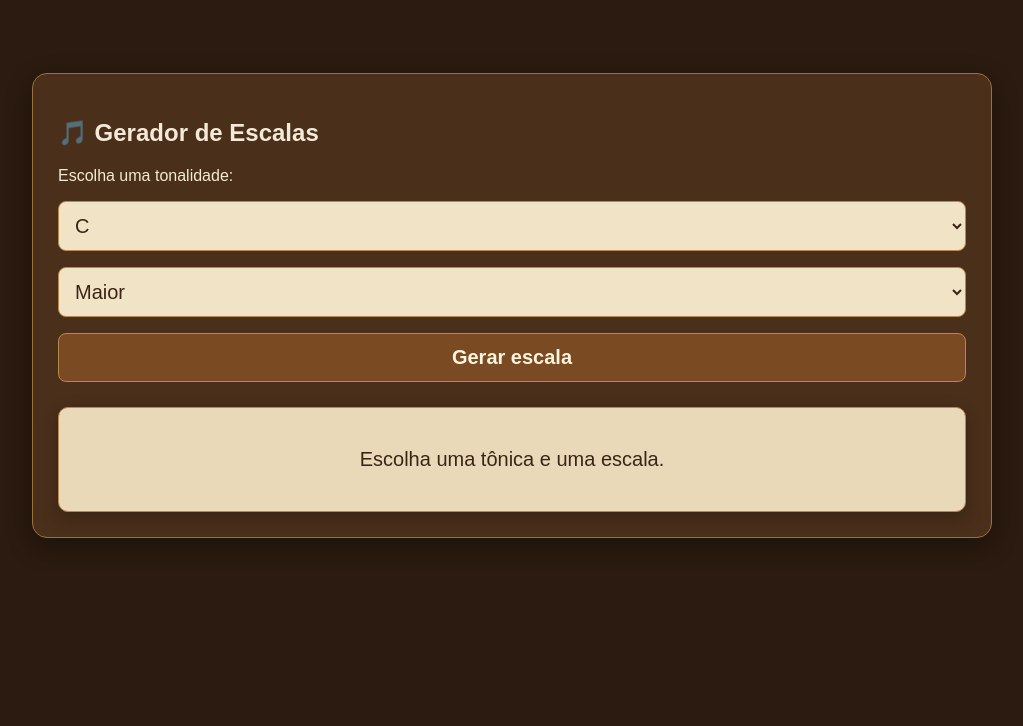
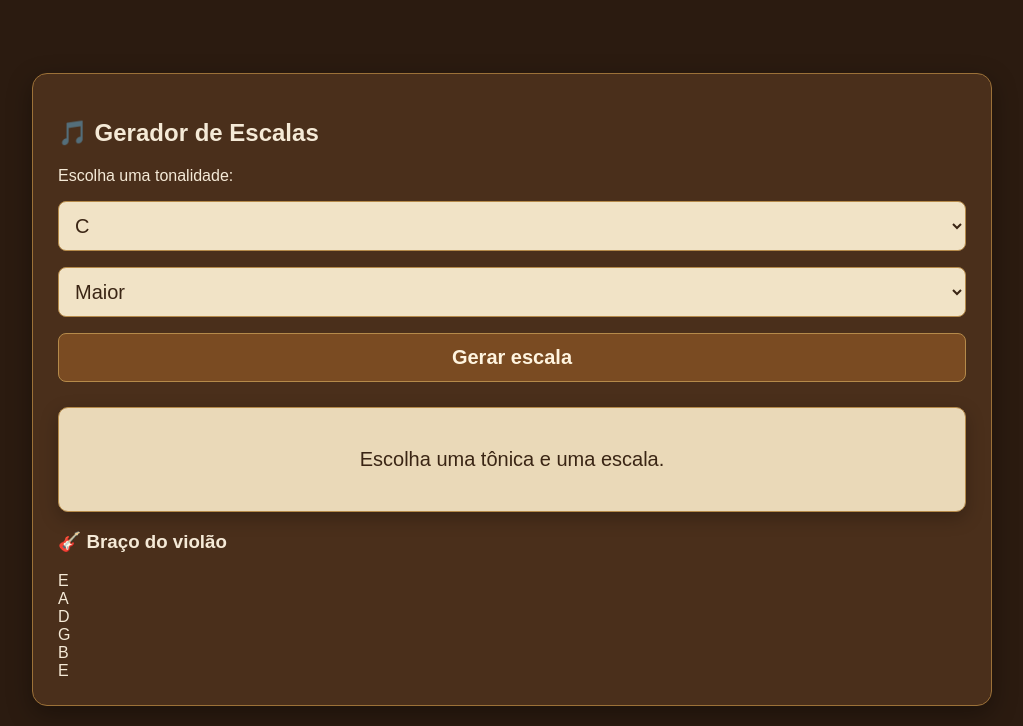
Before and after one commit to gabrielmattos77/codigo-das-cordas, a plain HTML site: page gerador/index.html in a window 1280 px wide. Shown: the part 136-862 px from the top of the page, without its empty margins (128-1151 px from the left). Before the commit the page ends 800 px from the top, so only its background shows below. Drawn offline with Linux system fonts and the light colour scheme.

Commit message:
Add guitar neck section to index.html

```diff
--- a/gerador/index.html
+++ b/gerador/index.html
@@ -98,6 +98,19 @@
     <p>Escolha uma tônica e uma escala.</p>
 </div>
 
+        <div id="bracoViolao">
+    <h3>🎸 Braço do violão</h3>
+
+    <div class="braco">
+        <div class="corda">E</div>
+        <div class="corda">A</div>
+        <div class="corda">D</div>
+        <div class="corda">G</div>
+        <div class="corda">B</div>
+        <div class="corda">E</div>
+    </div>
+</div>
+
         </section>
 
     </main>
```
